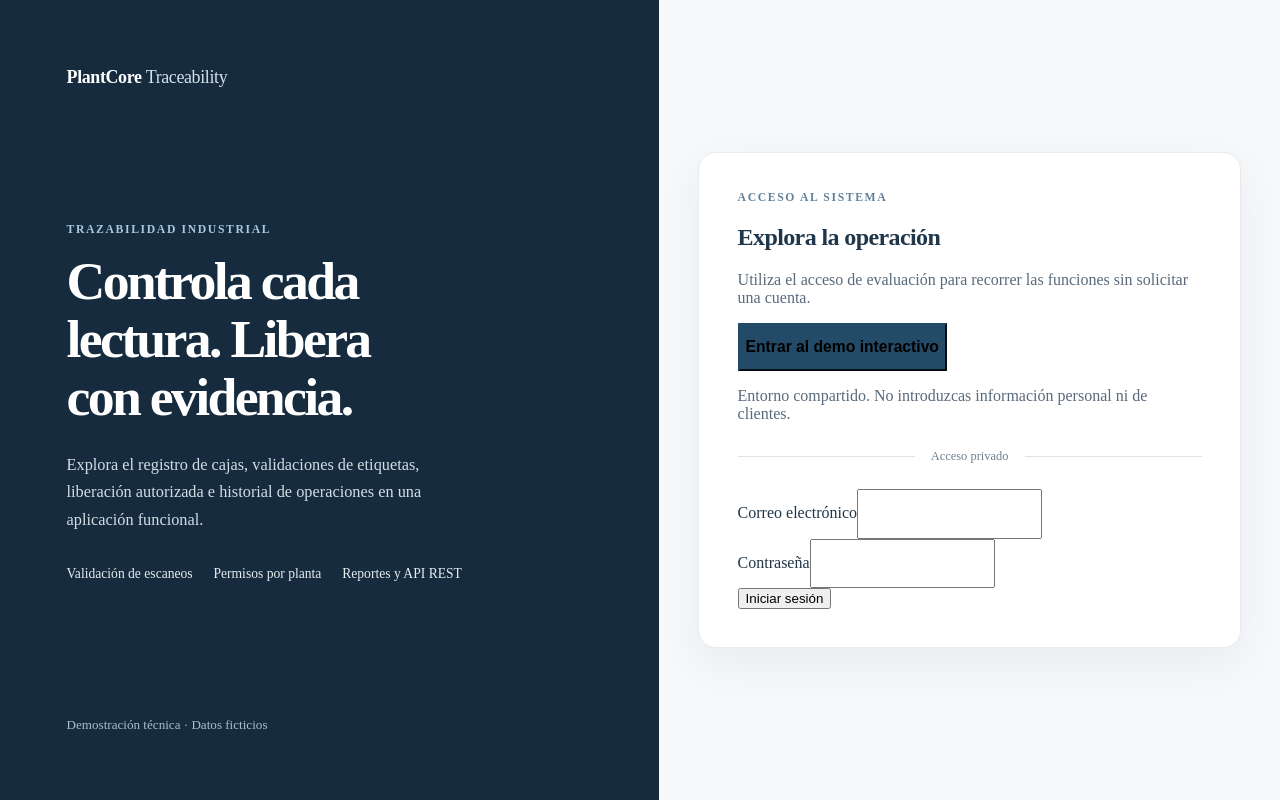
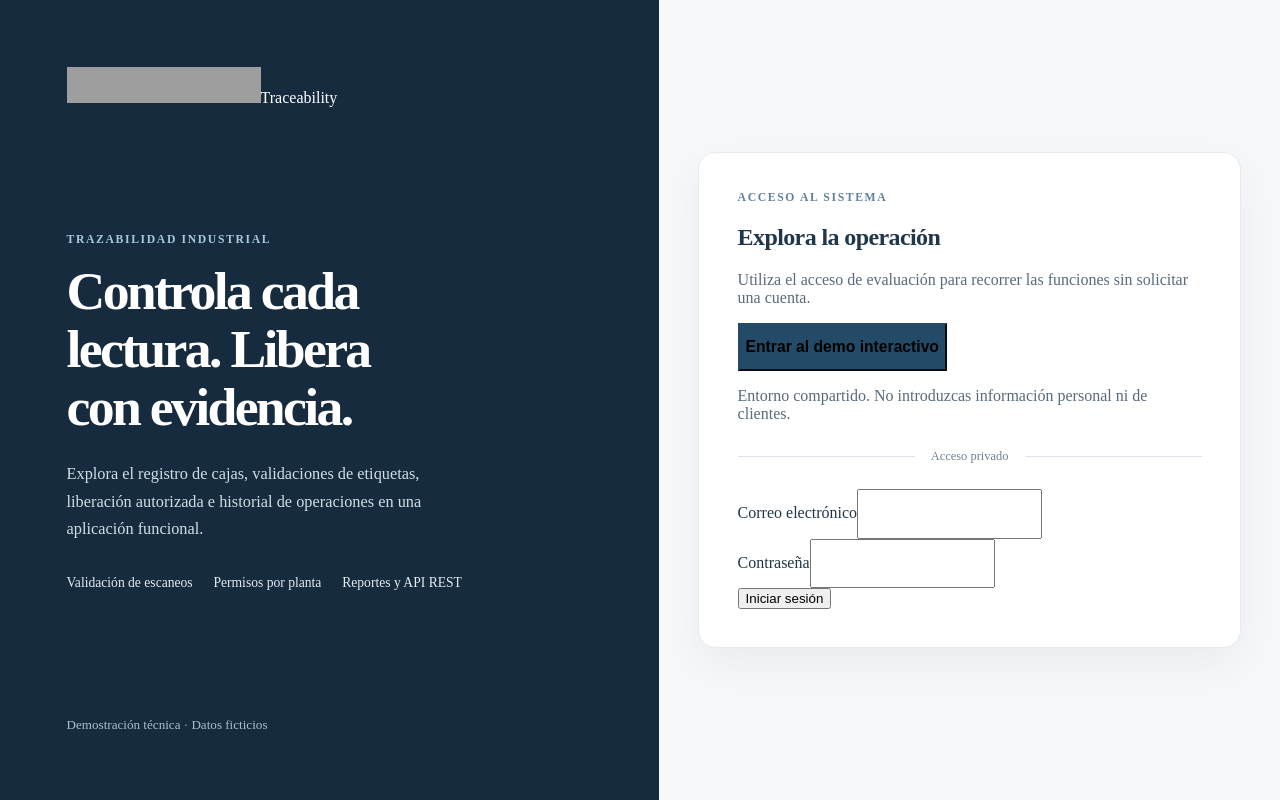
Before and after one commit to diegoarmando025/industrial-traceability-api, a Laravel app: page /login in a window 1280 px wide. Run offline with Laravel 12, Linux system fonts and the light colour scheme; style sheets or scripts are compiled from the project's sources; grey boxes are pictures that could not be loaded.

Commit message:
feat(brand): display DevAlejandre identity on Traceability login

```diff
--- a/resources/views/auth/login.blade.php
+++ b/resources/views/auth/login.blade.php
@@ -3,13 +3,14 @@
 <head>
     <meta charset="utf-8">
     <meta name="viewport" content="width=device-width, initial-scale=1">
-    <title>Acceso · PlantCore Traceability</title>
+    <title>Traceability · DevAlejandre</title>
+    <link rel="icon" href="https://devalejandre.com/assets/brand/favicon.ico" sizes="any">
     @vite(['resources/css/industrial.css', 'resources/js/industrial.js'])
 </head>
 <body class="bg-body-tertiary portfolio-login-page">
 <main class="portfolio-login-shell">
     <section class="portfolio-login-story" aria-label="Descripción del sistema">
-        <div class="portfolio-login-brand"><i class="bi bi-upc-scan me-2"></i> PlantCore <span>Traceability</span></div>
+        <div class="da-story-brand"><a class="da-logo-plate" href="https://devalejandre.com" aria-label="DevAlejandre"><img src="https://devalejandre.com/assets/brand/DevAlejandre_logo.svg" alt="DevAlejandre" width="194" height="36"></a><span class="da-product-label">Traceability</span></div>
         <div>
             <div class="portfolio-login-eyebrow">TRAZABILIDAD INDUSTRIAL</div>
             <h1>Controla cada lectura. Libera con evidencia.</h1>
```
